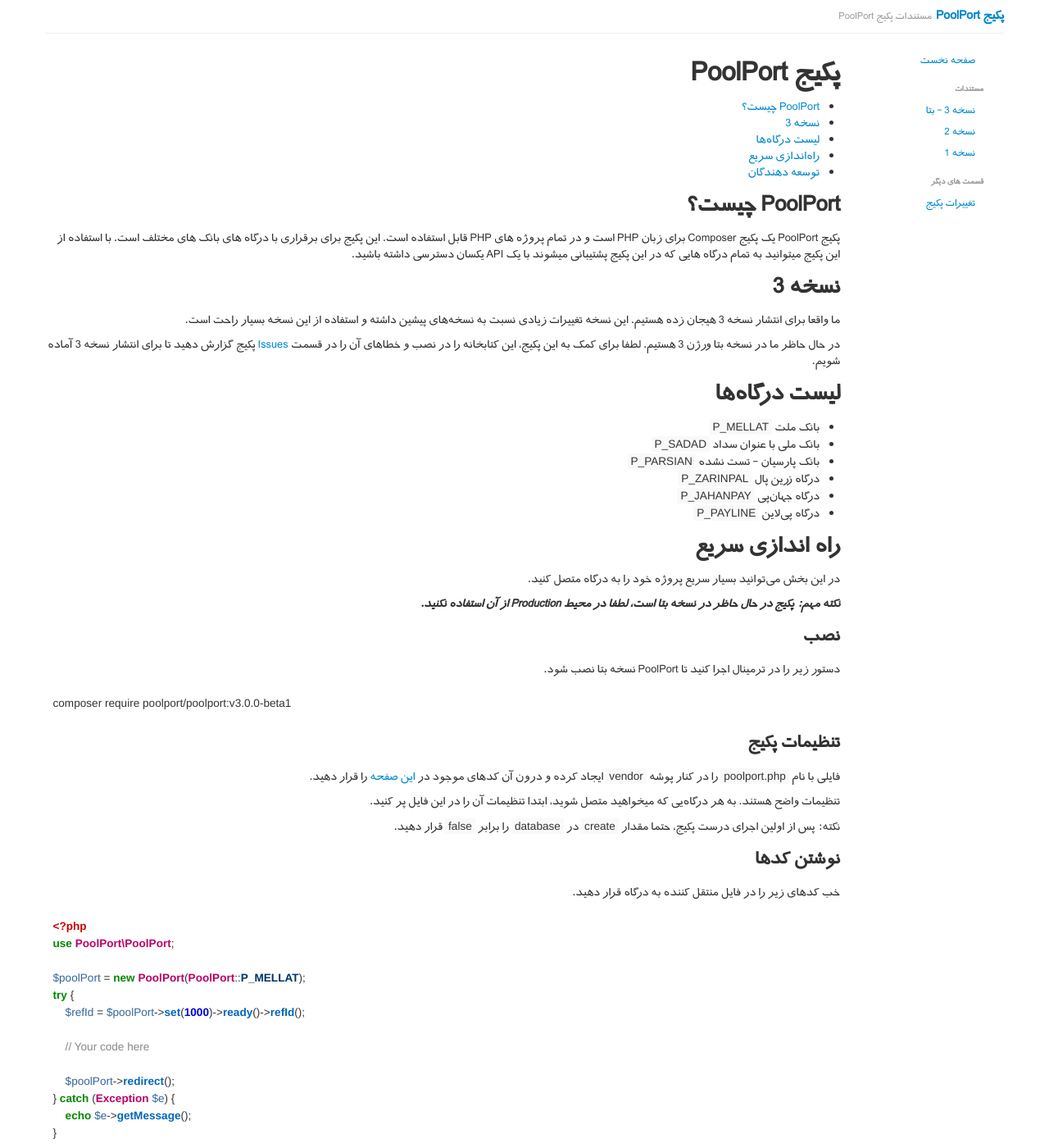
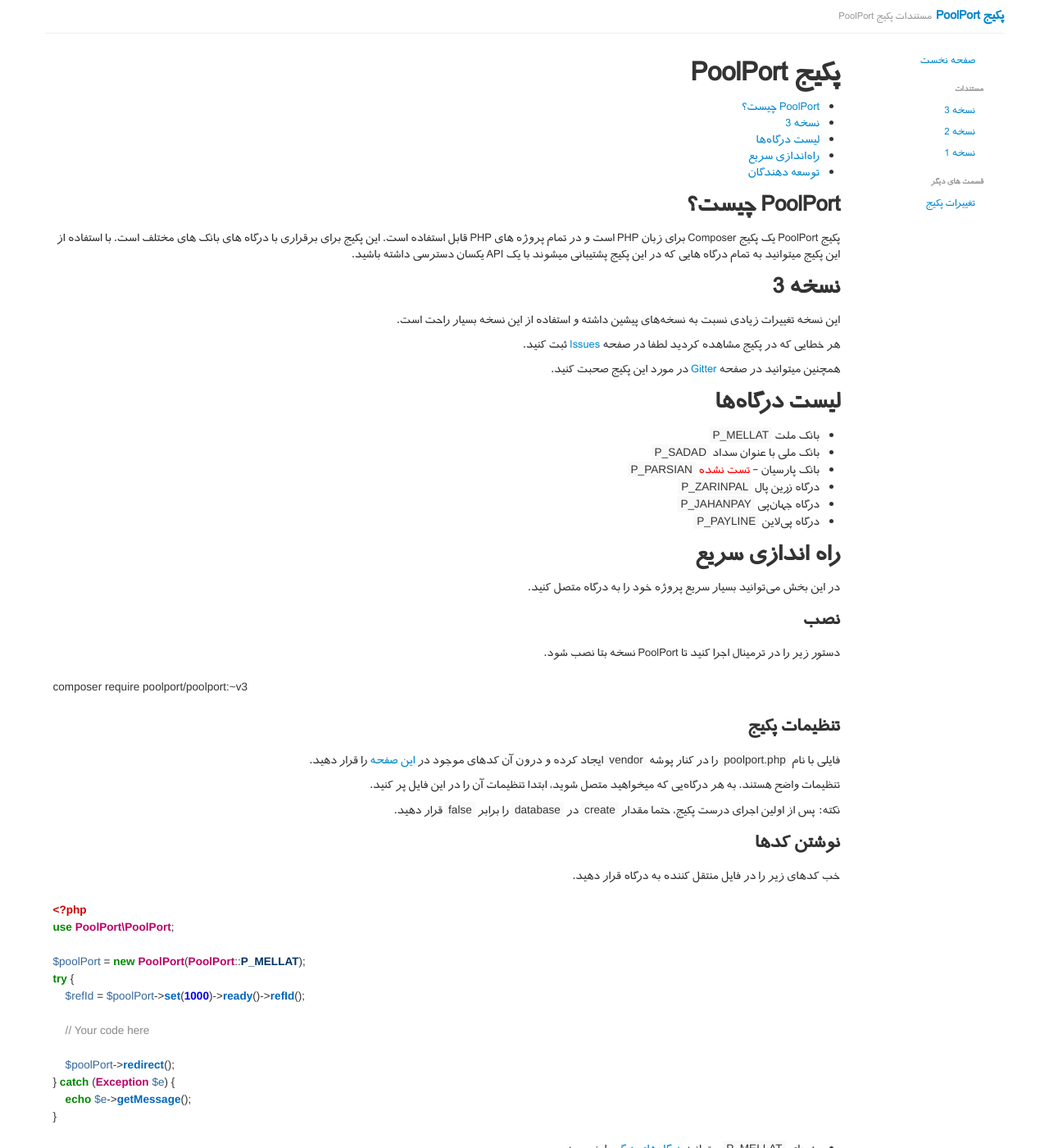
Before and after one commit to PoolPort/PoolPort.github.io, a Jekyll site: the page built from index.md, in a window 1280 px wide and 1400 px high. Shown: the whole window at 82% size. Built offline with Jekyll 4.4.1, drawn with Linux system fonts in a browser that asks for light colours; Markdown is read by kramdown in place of the engine named in the settings.

````diff
--- a/index.md
+++ b/index.md
@@ -19,16 +19,18 @@ title: "پکیج PoolPort"
 <a name="version-3"></a>
 ## نسخه 3
 
-ما واقعا برای انتشار نسخه 3 هیجان زده هستیم. این نسخه تغییرات زیادی نسبت به نسخه‌های پیشین داشته و استفاده از این نسخه بسیار راحت است.
+این نسخه تغییرات زیادی نسبت به نسخه‌های پیشین داشته و استفاده از این نسخه بسیار راحت است.
 
-در حال حاظر ما در نسخه بتا ورژن 3 هستیم. لطفا برای کمک به این پکیج، این کتابخانه را در نصب و خطاهای آن را در قسمت [Issues](https://github.com/mohsen-shafiee/IPay/issues) پکیج گزارش دهید تا برای انتشار نسخه 3 آماده شویم.
+هر خطایی که در پکیج مشاهده کردید لطفا در صفحه [Issues](https://github.com/mohsen-shafiee/IPay/issues) ثبت کنید.
+
+همچنین میتوانید در صفحه [Gitter](https://gitter.im/PoolPort/PoolPort) در مورد این پکیج صحبت کنید.
 
 <a name="gateway-lists"></a>
 ## لیست درگاه‌ها
 
 * بانک ملت ```P_MELLAT```
 * بانک ملی با عنوان سداد ```P_SADAD```
-* بانک پارسیان - تست نشده ```P_PARSIAN```
+* بانک پارسیان - <span style="color:red">تست نشده</span> ```P_PARSIAN```
 * درگاه زرین پال ```P_ZARINPAL```
 * درگاه جهان‌پی ```P_JAHANPAY```
 * درگاه پی‌لاین ```P_PAYLINE```
@@ -37,13 +39,11 @@ title: "پکیج PoolPort"
 ## راه اندازی سریع
 در این بخش می‌توانید بسیار سریع پروژه خود را به درگاه متصل کنید.
 
-***نکته مهم: پکیج در حال حاظر در نسخه بتا است، لطفا در محیط Production از آن استفاده نکنید.***
-
 ### نصب
 دستور زیر را در ترمینال اجرا کنید تا PoolPort نسخه بتا نصب شود.
 
 ```
-composer require poolport/poolport:v3.0.0-beta1
+composer require poolport/poolport:~v3
 ```
 
 ### تنظیمات پکیج
````
Also changed, not shown: _posts/2015-03-20-changelog.md (+8 -0 lines), _posts/2015-10-02-version-3.md (+27 -7 lines), 5 other files.
